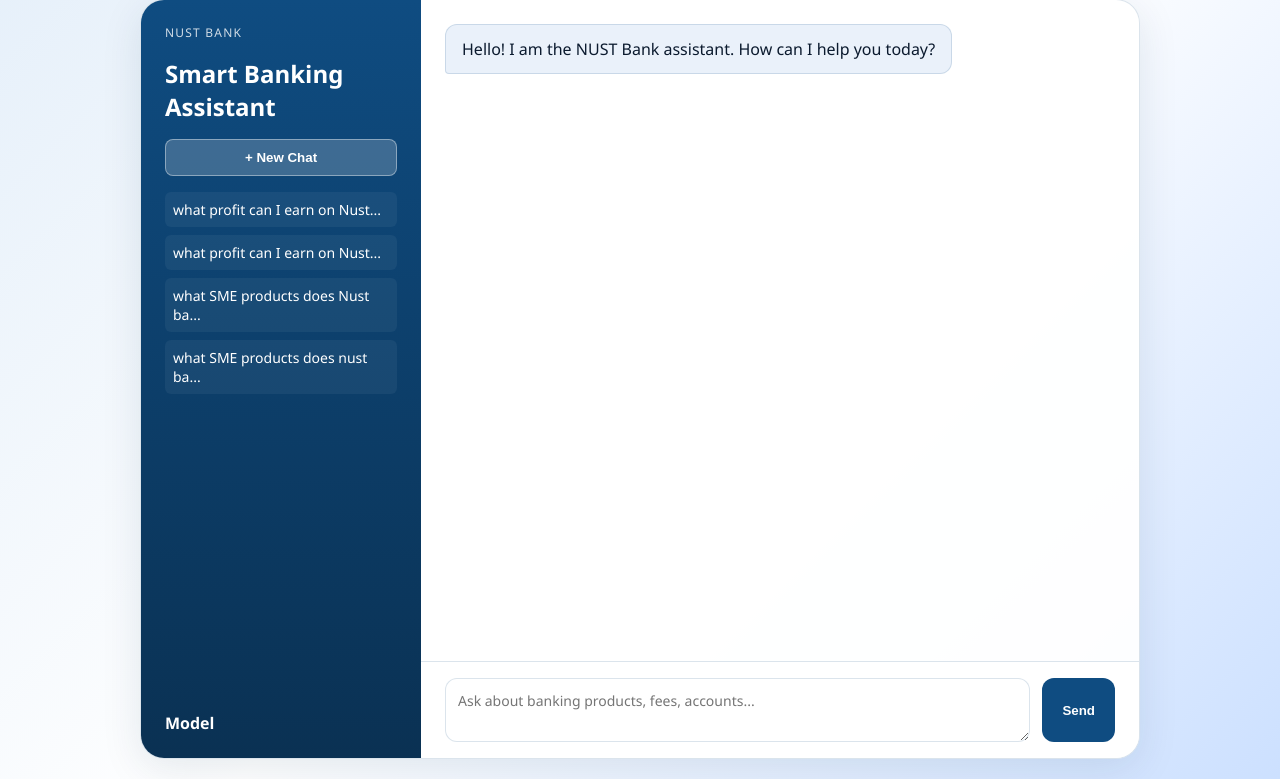
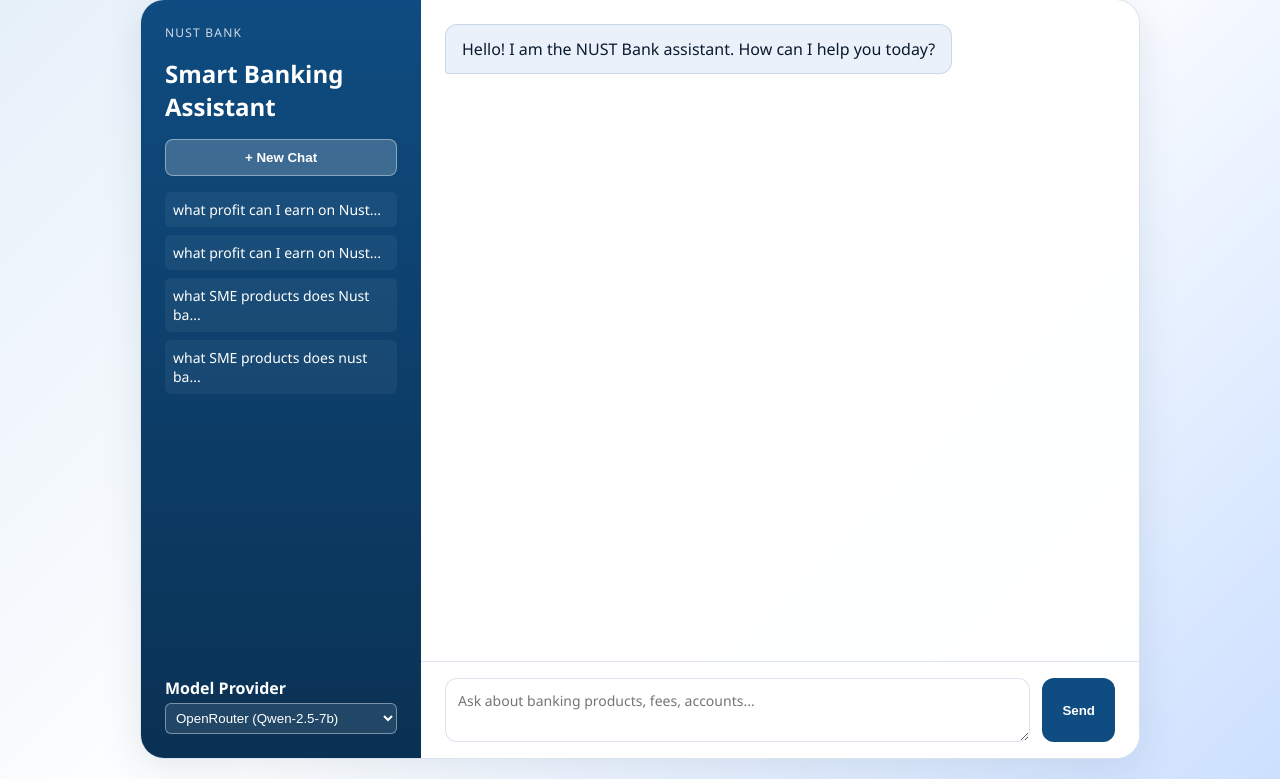
Before and after one commit to NemroNeno/LLM-Semester-Project, a FastAPI app: template templates/index.html in a window 1280 px wide. Shown: the part 21-800 px from the top of the page. Run offline with FastAPI, Linux system fonts and the light colour scheme; the template is opened without the code that fills it, so the values that code supplies are empty; data comes from the database, SQL or seed files in the repository; both versions use the stored data as it was after the commit.

Commit message:
Refactor chat model handling and update UI for provider selection

```diff
--- a/app.py
+++ b/app.py
@@ -27,7 +27,7 @@ OLLAMA_BASE_URL = os.getenv("OLLAMA_BASE_URL")
 CHAT_PROVIDER = os.getenv("CHAT_PROVIDER", "openrouter").lower()
 OPENROUTER_MODEL = os.getenv("CHAT_MODEL", "qwen/qwen-2.5-7b-instruct")
 OPENROUTER_BASE_URL = os.getenv("OPENROUTER_BASE_URL", "https://openrouter.ai/api/v1")
-OLLAMA_CHAT_MODEL = os.getenv("OLLAMA_CHAT_MODEL", "qwen2.5:3b")
+OLLAMA_CHAT_MODEL = os.getenv("OLLAMA_CHAT_MODEL", "qwen2.5:3b-instruct")
 RETRIEVAL_TOP_K = int(os.getenv("RETRIEVAL_TOP_K", "4"))
 MAX_MESSAGE_TOKENS = int(os.getenv("MAX_MESSAGE_TOKENS", "1200"))
 THREAD_ID = os.getenv("LANGGRAPH_THREAD_ID", "global_session")
@@ -118,9 +118,9 @@ def get_vector_store() -> Chroma:
     )
 
 
-@lru_cache(maxsize=1)
-def get_chat_model() -> Any:
-    if CHAT_PROVIDER == "openrouter":
+@lru_cache(maxsize=2)
+def get_chat_model(provider: str) -> Any:
+    if provider == "openrouter":
         api_key = os.getenv("OPENROUTER_API_KEY") or os.getenv("OPENAI_API_KEY")
         if not api_key:
             raise RuntimeError(
@@ -144,7 +144,7 @@ def get_chat_model() -> Any:
             default_headers=headers or None,
         )
 
-    if CHAT_PROVIDER == "ollama":
+    if provider == "ollama":
         chat_ollama: Any = ChatOllama
         return chat_ollama(
             model=OLLAMA_CHAT_MODEL,
@@ -152,7 +152,7 @@ def get_chat_model() -> Any:
             temperature=0.0,
         )
 
-    raise ValueError(f"Unsupported CHAT_PROVIDER: {CHAT_PROVIDER}")
+    raise ValueError(f"Unsupported provider: {provider}")
 
 
 def format_context(documents: list[Any]) -> list[str]:
@@ -198,7 +198,10 @@ def generate_node(state: State, *, chat_model: Any = None) -> dict[str, list[Any
     if not context:
         return {"messages": [AIMessage(content=FALLBACK_ANSWER)]}
 
-    model = chat_model or get_chat_model()
+    if not chat_model:
+        raise ValueError("chat_model must be provided")
+
+    model = chat_model
     context_block = "\n\n".join(context) if context else "No relevant context retrieved."
 
     response = model.invoke(
@@ -230,13 +233,13 @@ def build_graph(*, chat_model: Any = None, vector_store: Chroma | None = None):
     return builder.compile(checkpointer=MemorySaver())
 
 
-@lru_cache(maxsize=1)
-def get_graph():
-    return build_graph()
+@lru_cache(maxsize=2)
+def get_graph(provider: str):
+    return build_graph(chat_model=get_chat_model(provider))
 
 
-def invoke_graph(message: str, thread_id: str = THREAD_ID, graph: Any = None) -> dict[str, Any]:
-    compiled_graph = graph or get_graph()
+def invoke_graph(message: str, thread_id: str = THREAD_ID, provider: str = CHAT_PROVIDER, graph: Any = None) -> dict[str, Any]:
+    compiled_graph = graph or get_graph(provider)
     return compiled_graph.invoke(
         cast(State, {"messages": [HumanMessage(content=message)]}),
         config={"configurable": {"thread_id": thread_id}},
@@ -253,6 +256,7 @@ def get_db():
 class ChatRequest(BaseModel):
     message: str = Field(min_length=1, max_length=4000)
     chat_id: str | None = None
+    provider: str = Field(default=CHAT_PROVIDER)
 
 class ChatResponse(BaseModel):
     reply: str
@@ -310,7 +314,7 @@ def chat(payload: ChatRequest) -> ChatResponse:
     conn.commit()
 
     try:
-        state = invoke_graph(payload.message, thread_id=chat_id)
+        state = invoke_graph(payload.message, thread_id=chat_id, provider=payload.provider)
     except RuntimeError as exc:
         conn.close()
         raise HTTPException(status_code=503, detail=str(exc)) from exc
--- a/templates/index.html
+++ b/templates/index.html
@@ -35,7 +36,8 @@
 
         .shell {
             width: min(1000px, 100%);
-            min-height: min(800px, calc(100vh - 40px));
+            height: 800px;
+            max-height: calc(100vh - 40px);
             display: grid;
             grid-template-columns: 280px 1fr;
             background: var(--panel);
@@ -145,8 +165,11 @@
 
             <section class="meta" style="margin-top: auto">
                 <div class="meta-item">
-                    <strong>Model</strong>
-                    <span>{{ chat_model }}</span>
+                    <strong>Model Provider</strong>
+                    <select id="provider-select" style="width: 100%; padding: 6px; border-radius: 6px; border: 1px solid rgba(255,255,255,0.4); background: rgba(255,255,255,0.1); color: white; margin-top: 4px;">
+                        <option value="openrouter" style="color: black;" {% if chat_provider == 'openrouter' %}selected{% endif %}>OpenRouter (Qwen-2.5-7b)</option>
+                        <option value="ollama" style="color: black;" {% if chat_provider == 'ollama' %}selected{% endif %}>Local Ollama (Qwen2.5-3b-instruct)</option>
+                    </select>
                 </div>
             </section>
         </aside>
@@ -174,6 +199,7 @@
         const loading = document.getElementById("loading");
         const chatList = document.getElementById("chat-list");
         const newChatBtn = document.getElementById("new-chat-btn");
+        const providerSelect = document.getElementById("provider-select");
 
         let currentChatId = null;
 
@@ -182,7 +208,11 @@
             element.className = `message ${role}`;
 
             const textNode = document.createElement("div");
-            textNode.textContent = text;
+            if (role === "assistant") {
+                textNode.innerHTML = marked.parse(text);
+            } else {
+                textNode.textContent = text;
+            }
             element.appendChild(textNode);
 
             if (role === "assistant" && contextCount > 0) {
@@ -233,13 +263,16 @@
 
         async function sendMessage(message) {
             loading.classList.add("visible");
+            messages.scrollTop = messages.scrollHeight;
             button.disabled = true;
+
+            const provider = providerSelect.value;
 
             try {
                 const response = await fetch("/chat", {
                     method: "POST",
                     headers: { "Content-Type": "application/json" },
-                    body: JSON.stringify({ message, chat_id: currentChatId }),
+                    body: JSON.stringify({ message, chat_id: currentChatId, provider }),
                 });
 
                 const payload = await response.json();
@@ -260,6 +293,13 @@
             }
         }
 
+        input.addEventListener("keydown", (event) => {
+            if (event.key === "Enter" && !event.shiftKey) {
+                event.preventDefault();
+                button.click();
+            }
+        });
+
         form.addEventListener("submit", async (event) => {
             event.preventDefault();
             const message = input.value.trim();
```
Also changed, not shown: other parts of templates/index.html (+26 -5 lines), chat_history.db, chroma_db/chroma.sqlite3, 2 other files.
